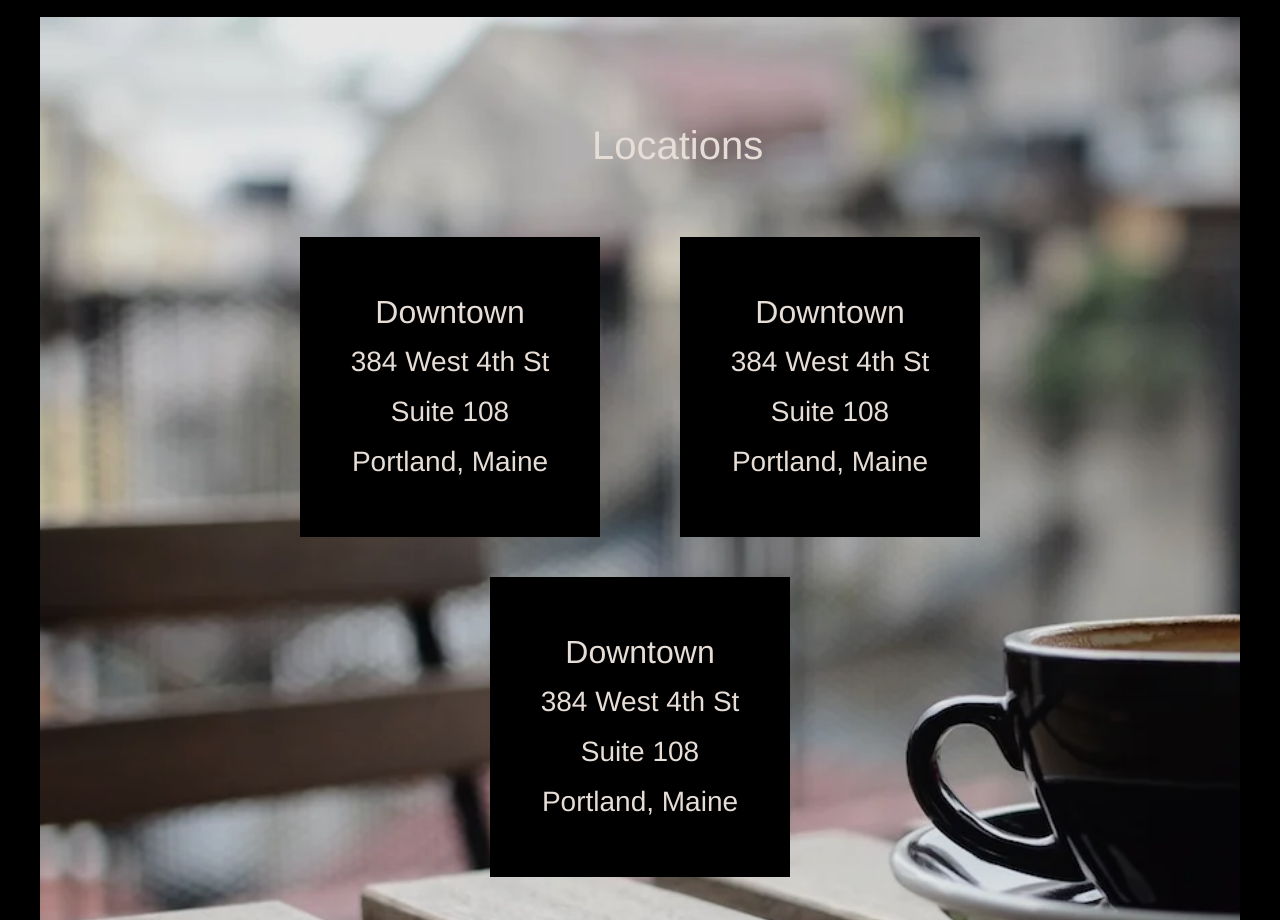
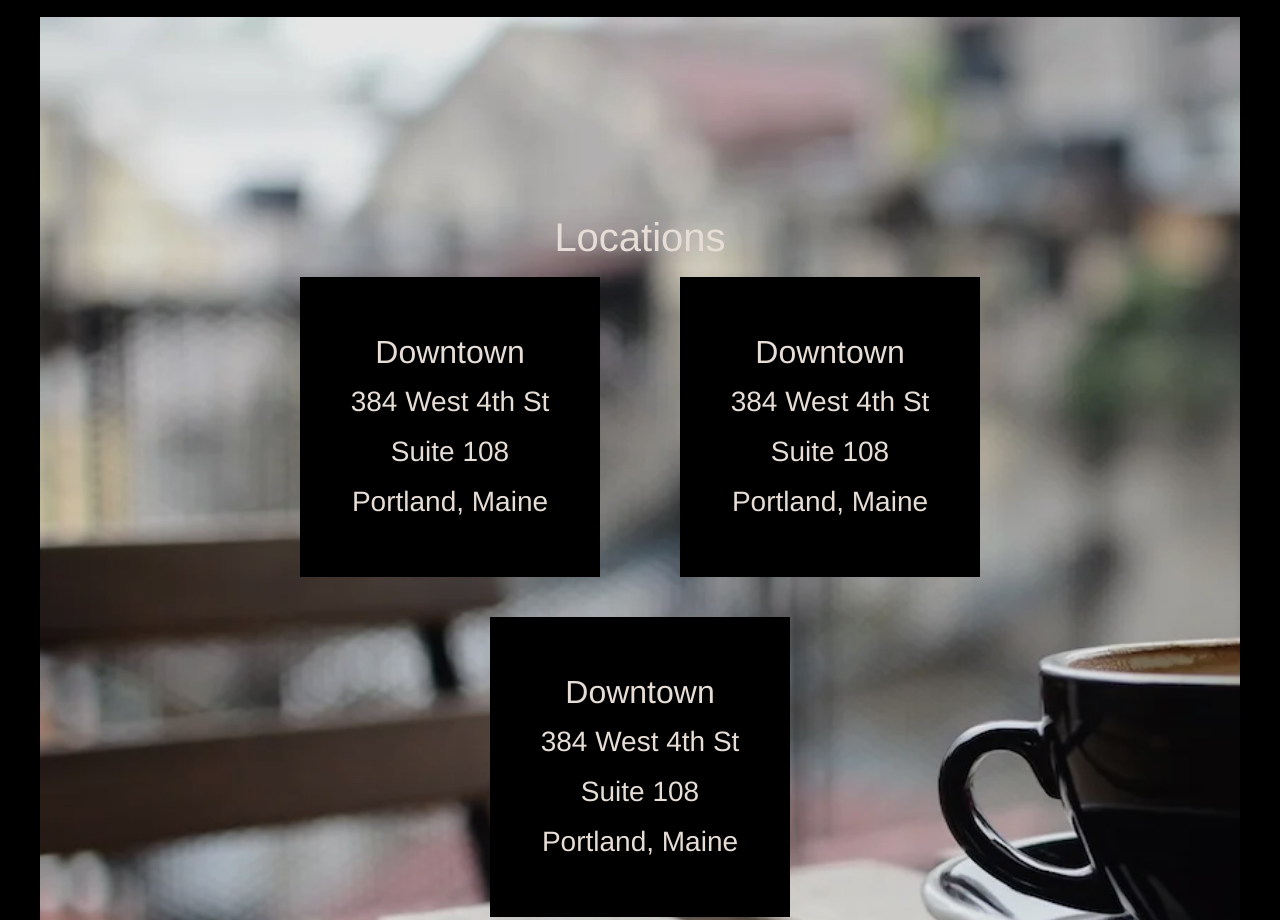
Before and after one commit to SJarno/Codecademy-teacozy, a plain HTML site: page index.html in a window 1280 px wide. Shown: the part 2108-3028 px from the top of the page. Drawn offline with Linux system fonts and the light colour scheme.

Commit message:
placed heading element properly center

```diff
--- a/styles/index.css
+++ b/styles/index.css
@@ -129,9 +129,7 @@ section.locations {
 }
 
 .locations-heading {
-    left: 46%;
-    top: 10%;
-    position: absolute;
+    text-align: center;
 
 
 }
```
